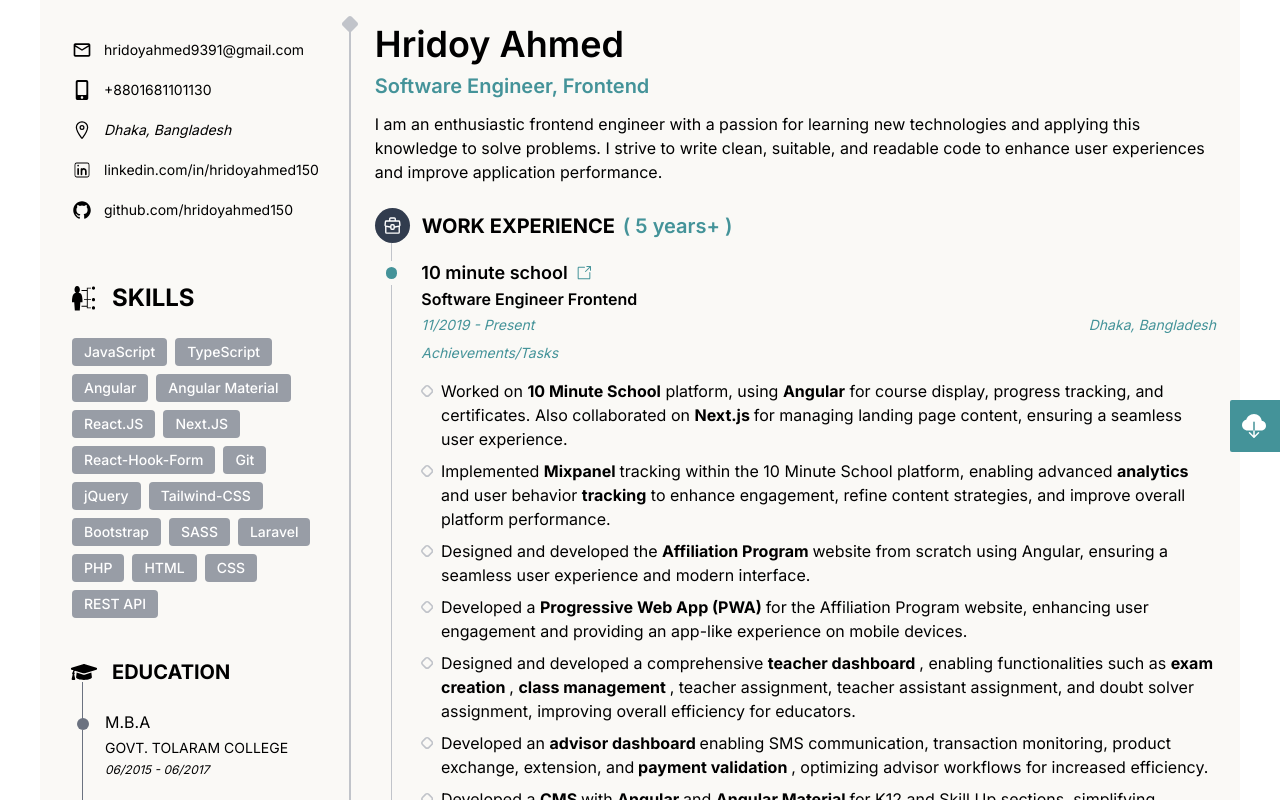
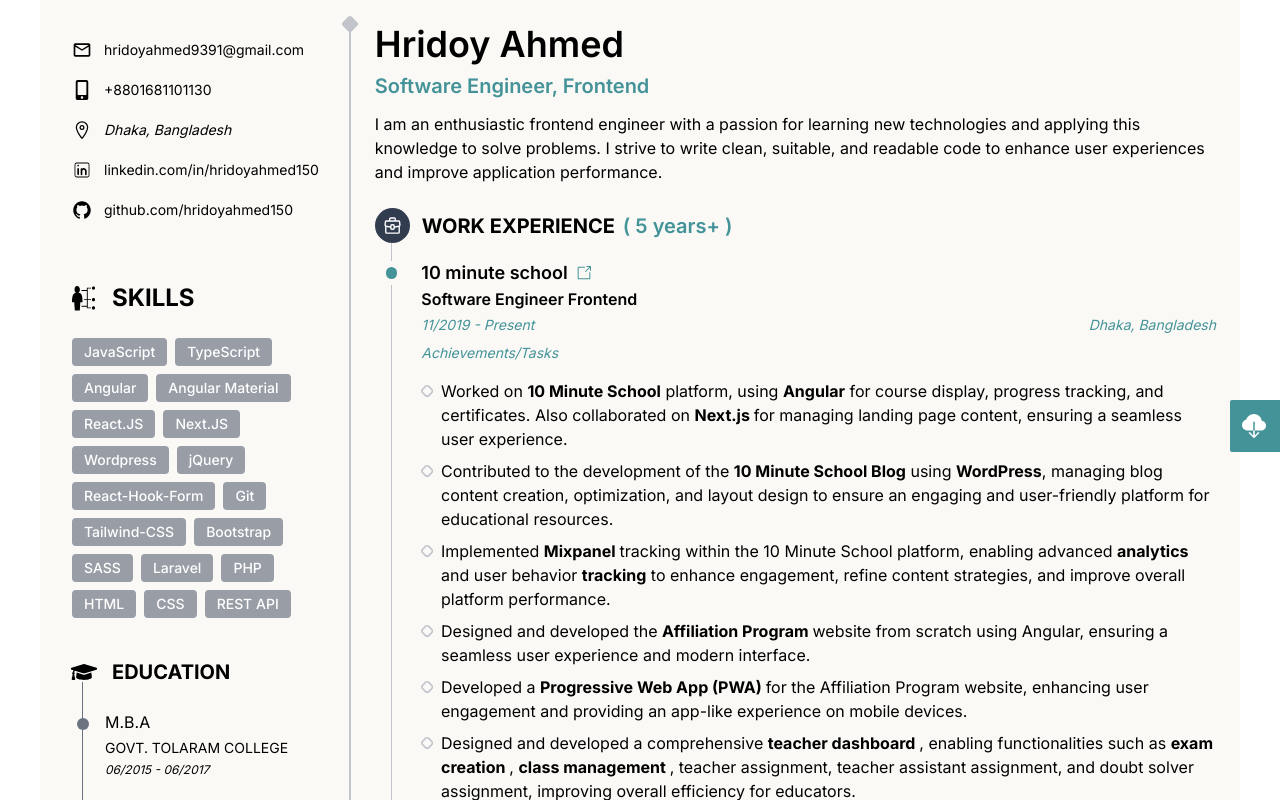
Before and after one commit to hridoyahmed150/hridoy-ahmed, a Next.js app: page / in a window 1280 px wide. Shown: the top 800 px of the page. Built offline with nearby package versions, Linux system fonts and the light colour scheme.

Commit message:
reason for leave add

```diff
--- a/components/Pages/Home.tsx
+++ b/components/Pages/Home.tsx
@@ -140,6 +140,14 @@
                   </button>
 
                   <button className="text-white px-3 rounded text-sm py-1 font-medium bg-[#989da6] relative flex items-center justify-center overflow-hidden transition-all before:absolute before:h-0 before:w-0 before:rounded-full before:bg-[#449399] before:duration-500 before:ease-out  hover:before:h-56 hover:before:w-56">
+                    <span className="relative ">Wordpress</span>
+                  </button>
+
+                  <button className="text-white px-3 rounded text-sm py-1 font-medium bg-[#989da6] relative flex items-center justify-center overflow-hidden transition-all before:absolute before:h-0 before:w-0 before:rounded-full before:bg-[#449399] before:duration-500 before:ease-out  hover:before:h-56 hover:before:w-56">
+                    <span className="relative ">jQuery</span>
+                  </button>
+
+                  <button className="text-white px-3 rounded text-sm py-1 font-medium bg-[#989da6] relative flex items-center justify-center overflow-hidden transition-all before:absolute before:h-0 before:w-0 before:rounded-full before:bg-[#449399] before:duration-500 before:ease-out  hover:before:h-56 hover:before:w-56">
                     <span className="relative ">React-Hook-Form</span>
                   </button>
 
@@ -147,9 +155,7 @@
                     <span className="relative ">Git</span>
                   </button>
 
-                  <button className="text-white px-3 rounded text-sm py-1 font-medium bg-[#989da6] relative flex items-center justify-center overflow-hidden transition-all before:absolute before:h-0 before:w-0 before:rounded-full before:bg-[#449399] before:duration-500 before:ease-out  hover:before:h-56 hover:before:w-56">
-                    <span className="relative ">jQuery</span>
-                  </button>
+
 
                   <button className="text-white px-3 rounded text-sm py-1 font-medium bg-[#989da6] relative flex items-center justify-center overflow-hidden transition-all before:absolute before:h-0 before:w-0 before:rounded-full before:bg-[#449399] before:duration-500 before:ease-out  hover:before:h-56 hover:before:w-56">
                     <span className="relative ">Tailwind-CSS</span>
@@ -315,7 +321,7 @@
                         style={{ backgroundColor: "rgb(193, 196, 202)" }}
                       />
                       <div
-                        className="hidden md:block absolute  w-[1px] h-[645px] top-[26px] left-[5px]"
+                        className="hidden md:block absolute  w-[1px] h-[723px] top-[26px] left-[5px]"
                         style={{ backgroundColor: "rgb(193, 196, 202)" }}
                       />
                       <div className="w-full">
@@ -376,6 +382,23 @@
                                   </span>{" "}
                                   for managing landing page content, ensuring a
                                   seamless user experience.
+                                </span>
+                              </div>
+                            </li>
+
+                            <li className="flex items-start">
+                              <div
+                                className="w-3 h-3 bg-no-repeat mr-2 mt-1.5"
+                                style={booletPoint}
+                              ></div>
+                              <div className="w-full">
+                                <span>
+                                  Contributed to the development of the{" "}
+                                  <span className="text-black font-bold">10 Minute School Blog</span>{" "}
+                                  using <span className="text-black font-bold">WordPress</span>,
+                                  managing blog content creation, optimization, and layout
+                                  design to ensure an engaging and user-friendly platform
+                                  for educational resources.
                                 </span>
                               </div>
                             </li>
```
